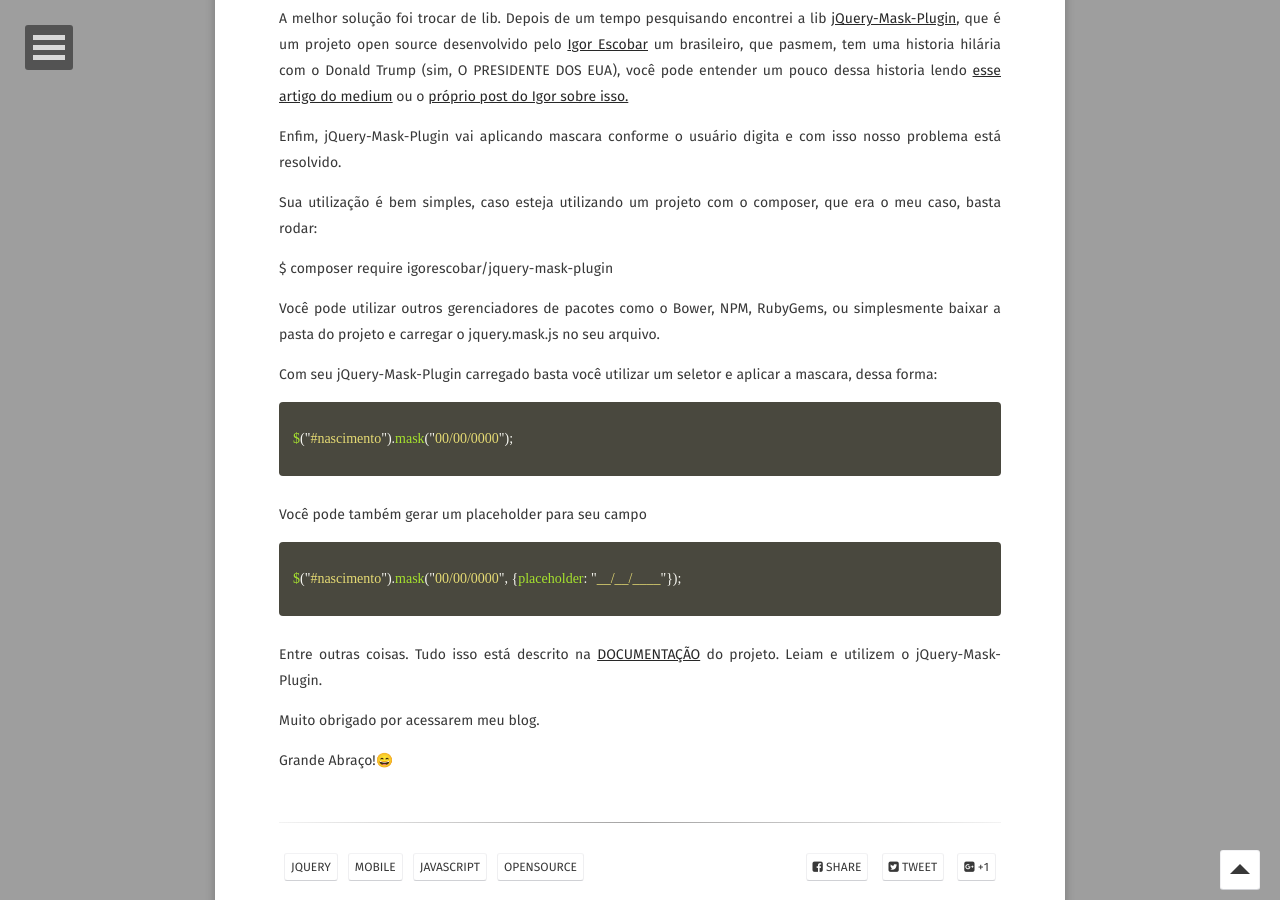
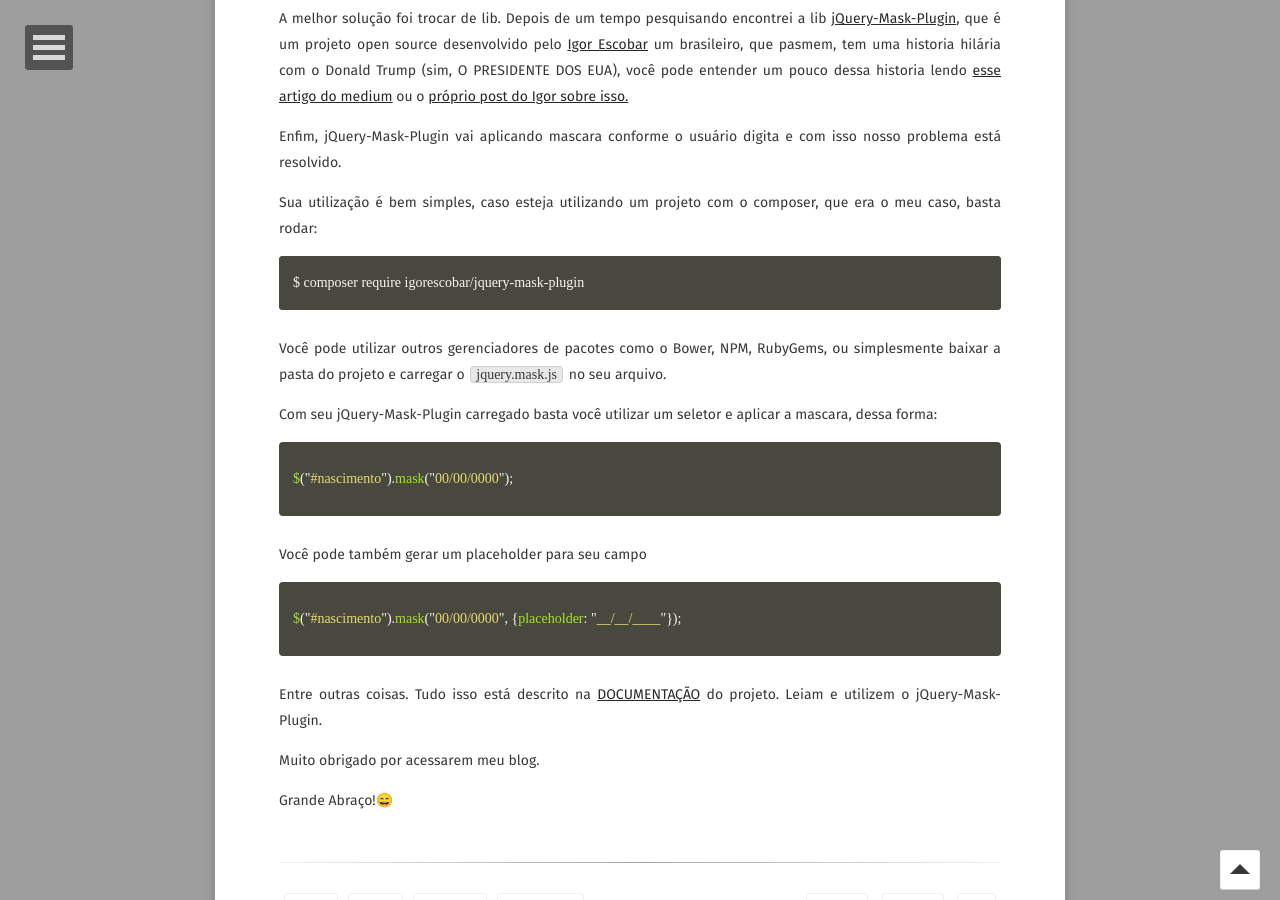
Before and after one commit to FelipeRegino/feliperegino.github.io, a Jekyll site: the page built from _posts/2017-12-1-resolvendo-problema-do-jQuery-InputMask-no-Mobile.md, in a window 1280 px wide and 900 px high, scrolled down 1609 px. Built offline with Jekyll 4.4.1, drawn with Linux system fonts in a browser that asks for light colours; some web fonts are replaced; comment, search, counter and statistics services are not loaded.

Commit message:
adjust post

````diff
--- a/_posts/2017-12-1-resolvendo-problema-do-jQuery-InputMask-no-Mobile.md
+++ b/_posts/2017-12-1-resolvendo-problema-do-jQuery-InputMask-no-Mobile.md
@@ -30,11 +30,11 @@ A melhor solução foi trocar de lib. Depois de um tempo pesquisando encontrei a
 Enfim, jQuery-Mask-Plugin vai aplicando mascara conforme o usuário digita e com isso nosso problema está resolvido.
 
 Sua utilização é bem simples, caso esteja utilizando um projeto com o composer, que era o meu caso, basta rodar:
-{% raw %}
+``` bash
 $ composer require igorescobar/jquery-mask-plugin
-{% endraw %}
+```
 
-Você pode utilizar outros gerenciadores de pacotes como o Bower, NPM, RubyGems, ou simplesmente baixar a pasta do projeto e carregar o {% raw %}jquery.mask.js{% endraw %} no seu arquivo.
+Você pode utilizar outros gerenciadores de pacotes como o Bower, NPM, RubyGems, ou simplesmente baixar a pasta do projeto e carregar o ```jquery.mask.js``` no seu arquivo.
 
 Com seu jQuery-Mask-Plugin carregado basta você utilizar um seletor e aplicar a mascara, dessa forma:
 
````
Also changed, not shown: 2 other files.
